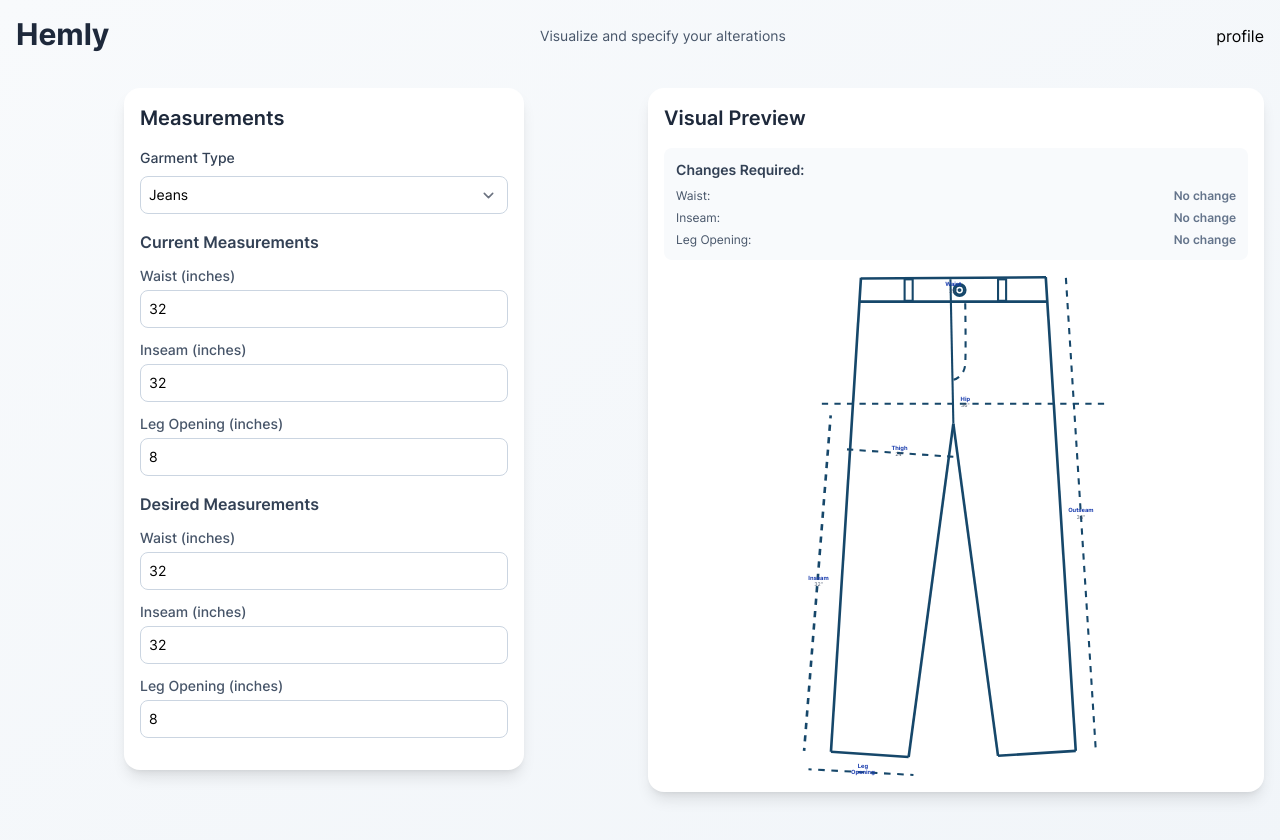
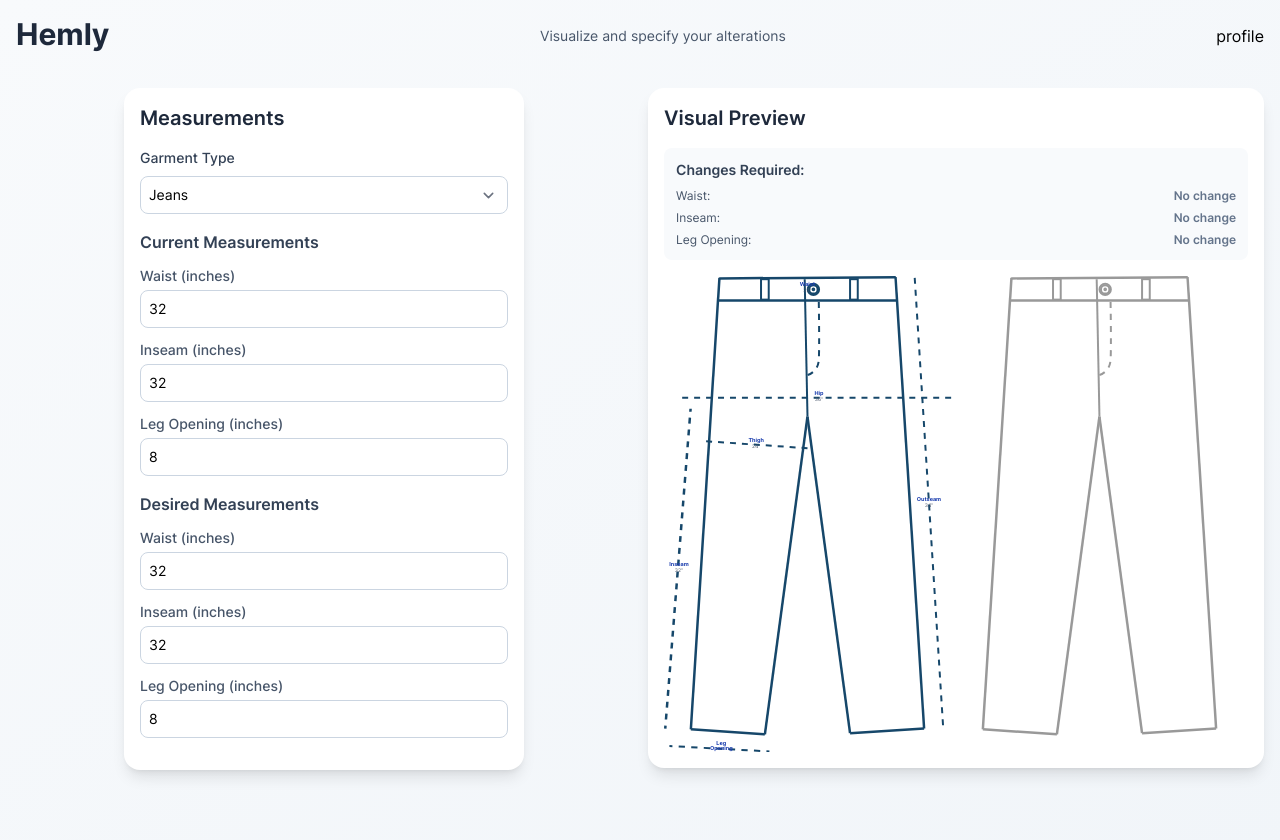
Before and after one commit to SEBAS0078/portfolio, a Next.js app: page /customer in a window 1280 px wide. Shown: the top 840 px of the page. Built offline with nearby package versions, Linux system fonts and the light colour scheme.

Commit message:
added real time modification

```diff
--- /dev/null
+++ b/src/app/(customer)/customer/hooks/useMeasurements.tsx
@@ -0,0 +1,29 @@
+'use client'
+
+import { useState } from "react"
+
+export const useCurrentMeasurements = () => {
+	const [currentMeasurements, setCurrentMeasurements] = useState({
+		waist: 32,
+		inseam: 32,
+		legOpening: 8,
+		outseam: 34,
+		hip: 36,
+		thigh: 24
+	});
+
+	return { currentMeasurements, setCurrentMeasurements }
+}
+
+export const useDesiredtMeasurements = () => {
+	const [desiredMeasurements, setDesiredMeasurements] = useState({
+		waist: 32,
+		inseam: 32,
+		legOpening: 8,
+		outseam: 34,
+		hip: 36,
+		thigh: 24
+	});
+
+	return { desiredMeasurements, setDesiredMeasurements }
+}
--- a/src/app/(customer)/customer/page.tsx
+++ b/src/app/(customer)/customer/page.tsx
@@ -2,25 +2,13 @@
 
 import React, { useState, useRef, useEffect } from 'react';
 import PantsSVG from './vectors/PantsSVG';
+import PantsSVGGray from './vectors/grayPantSvg';
+import { useCurrentMeasurements, useDesiredtMeasurements } from './hooks/useMeasurements';
 
 export default function PantsAlterationApp() {
-	const [currentMeasurements, setCurrentMeasurements] = useState({
-		waist: 32,
-		inseam: 32,
-		legOpening: 8,
-		outseam: 34,
-		hip: 36,
-		thigh: 24
-	});
 
-	const [desiredMeasurements, setDesiredMeasurements] = useState({
-		waist: 32,
-		inseam: 32,
-		legOpening: 8,
-		outseam: 34,
-		hip: 36,
-		thigh: 24
-	});
+	const { currentMeasurements, setCurrentMeasurements } = useCurrentMeasurements();
+	const { desiredMeasurements, setDesiredMeasurements } = useDesiredtMeasurements();
 
 	const [garmentType, setGarmentType] = useState('jeans');
 	const [hoveredMeasurement, setHoveredMeasurement] = useState<string | null>(null);
@@ -238,6 +226,11 @@ export default function PantsAlterationApp() {
 								}}
 							/>
 
+							<PantsSVGGray
+								newMeasurements={desiredMeasurements}
+								currentMeasurements={currentMeasurements}
+							/>
+
 							{/* Hover tooltip */}
 							{(() => {
 								const activeMeasurement = clickedMeasurement ?? hoveredMeasurement;
--- /dev/null
+++ b/src/app/(customer)/customer/vectors/grayPantSvg.tsx
@@ -0,0 +1,160 @@
+'use client'
+
+export type newMeasurementsProp = {
+	newMeasurements: {
+		waist: number;
+		inseam: number;
+		legOpening: number;
+		outseam: number;
+		hip: number;
+		thigh: number;
+	},
+	currentMeasurements: {
+		waist: number;
+		inseam: number;
+		legOpening: number;
+		outseam: number;
+		hip: number;
+		thigh: number;
+	}
+}
+
+export default function PantsSVGGray({ newMeasurements, currentMeasurements }: newMeasurementsProp) {
+	// Calculate scale factors
+	const waistScale = newMeasurements.waist / currentMeasurements.waist;
+	const inseamScale = newMeasurements.inseam / currentMeasurements.inseam;
+	const legOpeningScale = newMeasurements.legOpening / currentMeasurements.legOpening;
+	const outseamScale = newMeasurements.outseam / currentMeasurements.outseam;
+
+	// Center points for symmetric scaling
+	const centerX = 288; // Approximate center of pants
+	const waistY = 3.65; // Top of pants
+	const hemY = 920; // Bottom of pants
+
+	// Helper function to scale X coordinate from center (for width changes)
+	const scaleX = (x: number, scaleFactor: number) => {
+		return centerX + (x - centerX) * scaleFactor;
+	};
+
+	// Helper function to scale Y coordinate (for length changes)
+	const scaleY = (y: number, scaleFactor: number, fromPoint: number = waistY) => {
+		return fromPoint + (y - fromPoint) * scaleFactor;
+	};
+
+	// Waist coordinates (scaled horizontally)
+	const waistLeft = scaleX(110.83, waistScale);
+	const waistRight = scaleX(465.27, waistScale);
+	const lowerWaistLeft = scaleX(108.35, waistScale);
+	const lowerWaistRight = scaleX(468.25, waistScale);
+
+	// Outseam coordinates (scaled for outseam length)
+	const leftOuterseamTop = { x: scaleX(111.28, waistScale), y: 3.65 };
+	const leftOuterseamBottom = { x: scaleX(53.92, legOpeningScale), y: scaleY(910.09, outseamScale) };
+	const rightOuterseamTop = { x: scaleX(464.83, waistScale), y: 2.08 };
+	const rightOuterseamBottom = { x: scaleX(522.19, legOpeningScale), y: scaleY(908.52, outseamScale) };
+
+	// Hem coordinates (scaled for leg opening)
+	const leftHemInner = { x: scaleX(202.52, legOpeningScale), y: scaleY(920.18, inseamScale) };
+	const leftHemOuter = { x: scaleX(53.92, legOpeningScale), y: scaleY(910.09, outseamScale) };
+	const rightHemInner = { x: scaleX(373.55, legOpeningScale), y: scaleY(917.9, inseamScale) };
+	const rightHemOuter = { x: scaleX(522.19, legOpeningScale), y: scaleY(908.52, outseamScale) };
+
+	// Inseam coordinates (scaled for inseam length)
+	const inseamTop = { x: centerX, y: scaleY(281.89, 1) }; // Keep crotch position relative
+	const leftInseamBottom = leftHemInner;
+	const rightInseamBottom = rightHemInner;
+
+	// Middle line
+	const middleLineTop = { x: scaleX(282.45, waistScale), y: 6.39 };
+	const middleLineBottom = inseamTop;
+
+	// Belt loops (scaled with waist)
+	const leftBeltLoop = { x: scaleX(194.8, waistScale), y: 6.39 };
+	const rightBeltLoop = { x: scaleX(373.55, waistScale), y: 6.39 };
+
+	return (
+		<svg id="Layer_2_Gray" xmlns="http://www.w3.org/2000/svg" viewBox="0 0 586.23 956.54" className="w-full max-w-sm" style={{ maxHeight: '500px' }}>
+			<defs>
+				<style>
+					{`.gray-cls-1 {
+						stroke-dasharray: 11.92 11.92;
+					}
+					.gray-cls-1, .gray-cls-2, .gray-cls-3, .gray-cls-4, .gray-cls-5, .gray-cls-6, .gray-cls-7, .gray-cls-8, .gray-cls-9 {
+						stroke-miterlimit: 10;
+					}
+					.gray-cls-1, .gray-cls-2, .gray-cls-3, .gray-cls-4, .gray-cls-5, .gray-cls-9 {
+						fill: none;
+					}
+					.gray-cls-1, .gray-cls-4, .gray-cls-6, .gray-cls-7 {
+						stroke-width: 5px;
+					}
+					.gray-cls-1, .gray-cls-4, .gray-cls-7, .gray-cls-8 {
+						stroke: #999;
+					}
+					.gray-cls-2, .gray-cls-3, .gray-cls-5, .gray-cls-6, .gray-cls-9 {
+						stroke: #999;
+					}
+					.gray-cls-2, .gray-cls-3, .gray-cls-5, .gray-cls-6, .gray-cls-9 {
+						stroke-width: 4px;
+					}
+					.gray-cls-3, .gray-cls-8 {
+						stroke-dasharray: 12;
+					}
+					.gray-cls-8{
+						stroke-width: 4px;
+					}
+					.gray-cls-6, .gray-cls-10, .gray-cls-7, .gray-cls-8 {
+						fill: #fff;
+					}
+					.gray-cls-9 {
+						stroke-dasharray: 12.61 12.61;
+					}`}
+				</style>
+			</defs>
+			<g id="all_included_gray">
+				<g id="pant_gray">
+					<line id="left_outerseam_gray" className="gray-cls-7"
+						x1={leftOuterseamTop.x} y1={leftOuterseamTop.y}
+						x2={leftOuterseamBottom.x} y2={leftOuterseamBottom.y} />
+					<line id="left_hem_gray" className="gray-cls-7"
+						x1={leftHemInner.x} y1={leftHemInner.y}
+						x2={leftHemOuter.x} y2={leftHemOuter.y} />
+					<line id="waist_gray" className="gray-cls-7"
+						x1={waistRight} y1="2.5"
+						x2={waistLeft} y2="4.85" />
+					<line id="left_inseam_gray" className="gray-cls-7"
+						x1={inseamTop.x} y1={inseamTop.y}
+						x2={leftInseamBottom.x} y2={leftInseamBottom.y} />
+					<line id="right_inseam_gray" className="gray-cls-7"
+						x1={inseamTop.x} y1={inseamTop.y + 1.12}
+						x2={rightInseamBottom.x} y2={rightInseamBottom.y} />
+					<line id="right_hem_gray" className="gray-cls-7"
+						x1={rightHemOuter.x} y1={rightHemOuter.y}
+						x2={rightHemInner.x} y2={rightInseamBottom.y} />
+					<line id="right_outerseam_gray" className="gray-cls-7"
+						x1={rightOuterseamTop.x} y1={rightOuterseamTop.y}
+						x2={rightOuterseamBottom.x} y2={rightOuterseamBottom.y} />
+					<line id="lower_waist_gray" className="gray-cls-7"
+						x1={lowerWaistLeft} y1="48.98"
+						x2={lowerWaistRight} y2="48.98" />
+					<line id="middle_line_gray" className="gray-cls-6"
+						x1={middleLineTop.x} y1={middleLineTop.y}
+						x2={middleLineBottom.x} y2={middleLineBottom.y} />
+					<g id="button_gray">
+						<circle className="gray-cls-5" cx={centerX + 11.52 * waistScale} cy="26.91" r="8.43" />
+						<circle className="gray-cls-5" cx={centerX + 11.52 * waistScale} cy="26.91" r="11.39" />
+						<circle className="gray-cls-5" cx={centerX + 11.52 * waistScale} cy="26.91" r="1.64" />
+					</g>
+					<rect id="left_bell_loop_gray" className="gray-cls-2"
+						x={leftBeltLoop.x} y={leftBeltLoop.y}
+						width="15.44" height="41.05" />
+					<rect id="right_bell_loop_gray" className="gray-cls-2"
+						x={rightBeltLoop.x} y={rightBeltLoop.y}
+						width="15.44" height="41.05" />
+					<path id="zipper_fly_gray" className="gray-cls-3"
+						d={`M${centerX},198.64s${20.7 * waistScale},-5.28,${22.3 * waistScale},-29.73,0,-117.44,0,-117.44`} />
+				</g>
+			</g>
+		</svg>
+	);
+}
```
